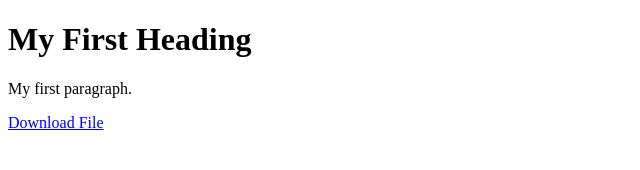
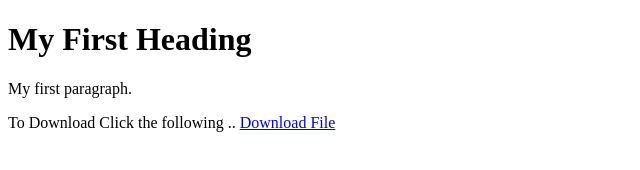
Before and after one commit to ruhi16/test, a plain HTML site: page index.html in a window 1280 px wide. Shown: the whole page, without its empty margins (0-640 px from the left). Drawn offline with Linux system fonts and the light colour scheme.

Commit message:
Update index.html

```diff
--- a/index.html
+++ b/index.html
@@ -8,6 +8,7 @@
 <h1>My First Heading</h1>
 
 <p>My first paragraph.</p>
+  To Download Click the following ..
   <a href="file.txt">Download File</a>
 
 </body>
```
